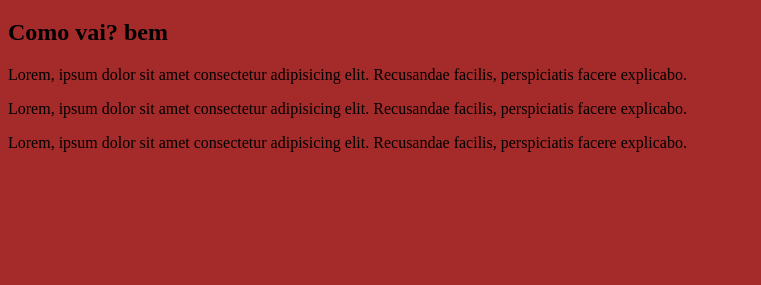
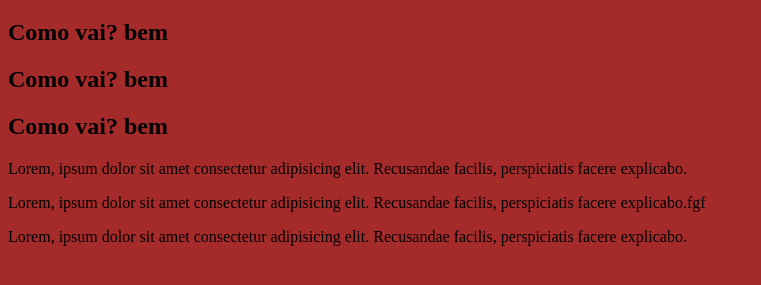
Before and after one commit to DiegoEvertony/teste-GIT-e-GITHUB, a plain HTML site: page index.html in a window 1280 px wide. Shown: the part 61-346 px from the top of the page, without its empty margins (0-761 px from the left). Drawn offline with Linux system fonts and the light colour scheme.

Commit message:
adicionando h2

```diff
--- a/index.html
+++ b/index.html
@@ -15,12 +15,20 @@
         Como vai? bem
     </h2>
 
+    <h2>
+        Como vai? bem
+    </h2>
+
+    <h2>
+        Como vai? bem
+    </h2>
+
     <p>
         Lorem, ipsum dolor sit amet consectetur adipisicing elit. Recusandae facilis, perspiciatis facere explicabo.
     </p>
 
     <p>
-        Lorem, ipsum dolor sit amet consectetur adipisicing elit. Recusandae facilis, perspiciatis facere explicabo.
+        Lorem, ipsum dolor sit amet consectetur adipisicing elit. Recusandae facilis, perspiciatis facere explicabo.fgf
     </p>
 
     <p>
```
